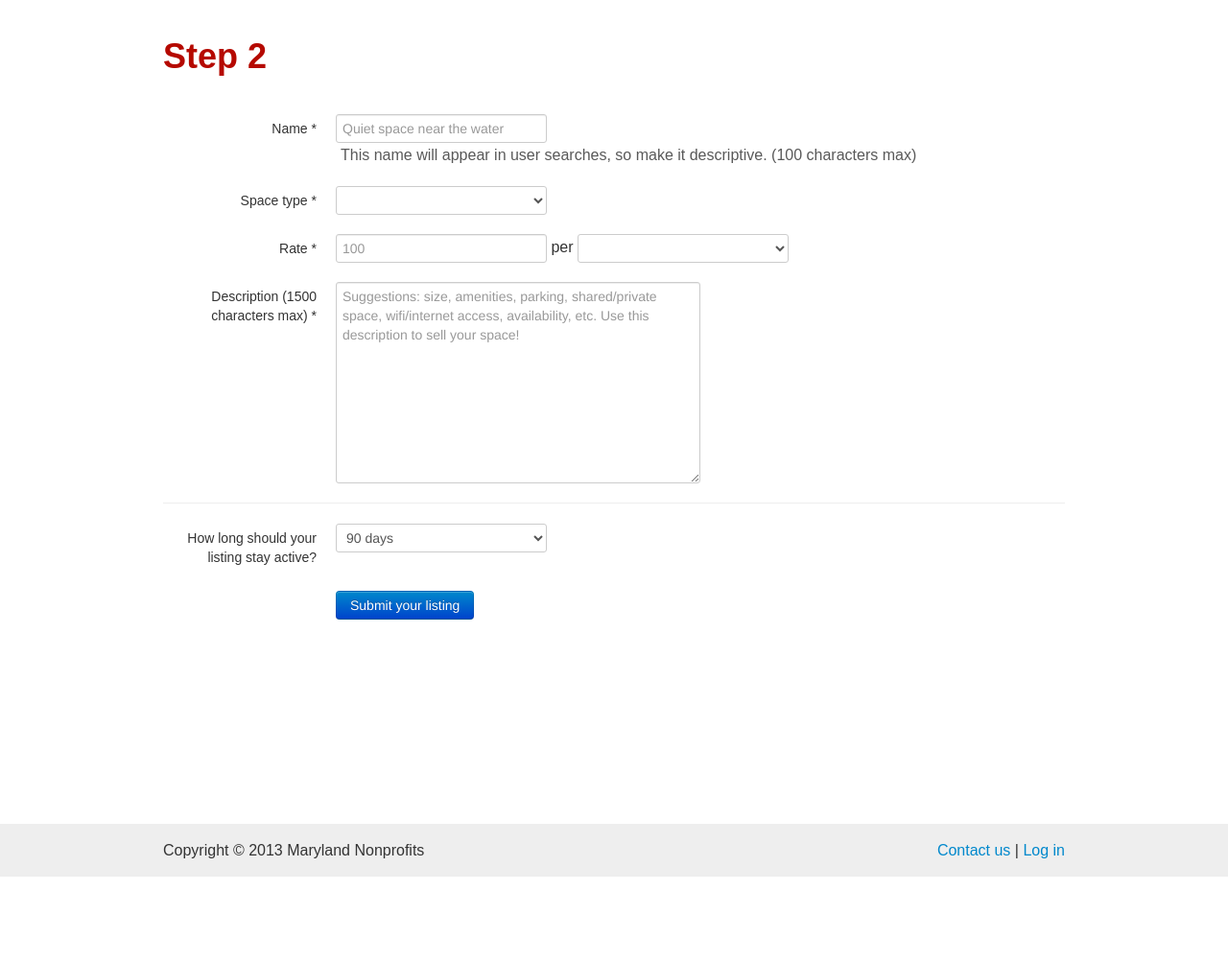
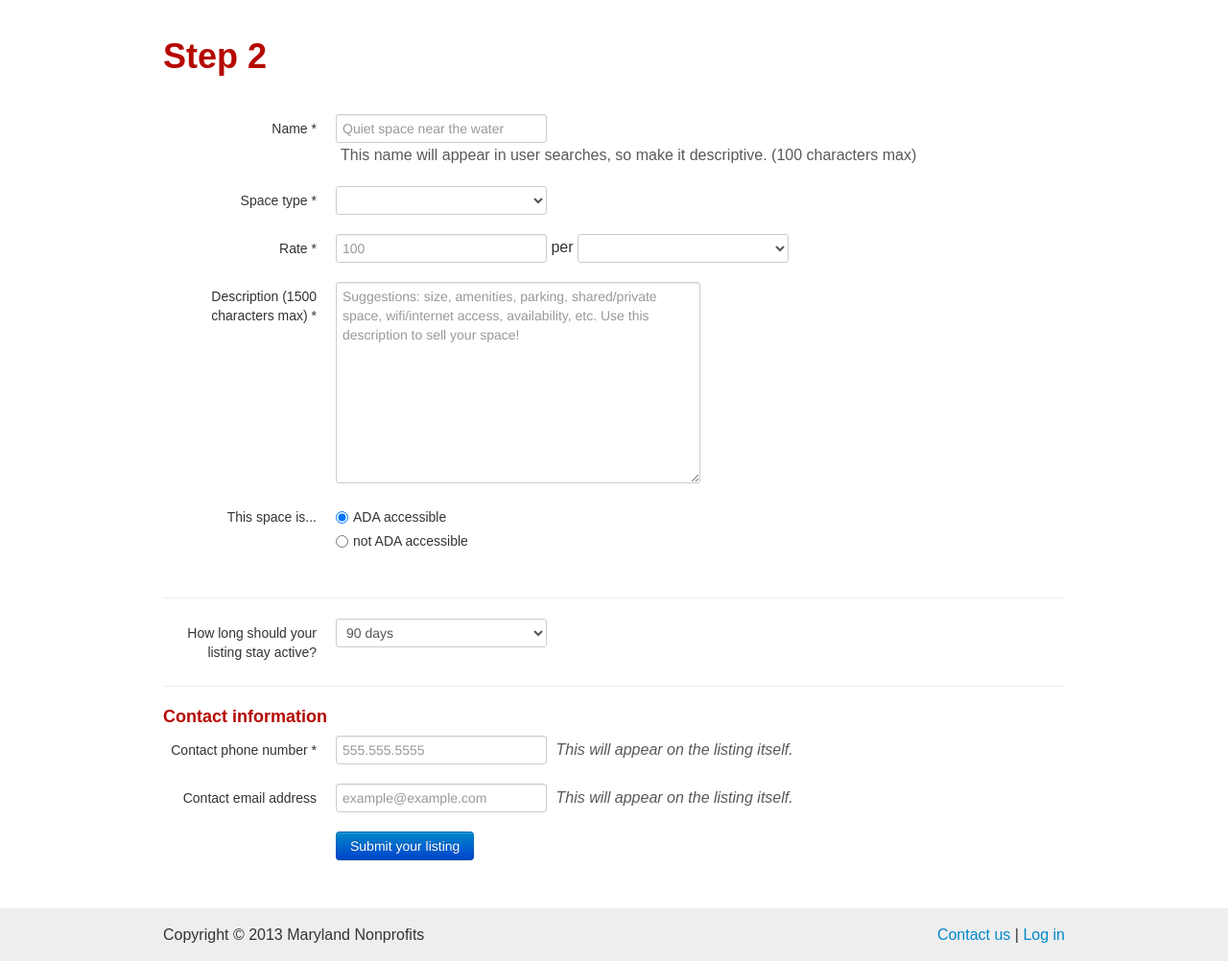
Before and after one commit to josephturnerjr/spacefinder, a Flask app: template spacefinder/templates/submit2.html in a window 1280 px wide. Shown: the part 255-1257 px from the top of the page at 96% size. Before the commit the page ends 1169 px from the top, so only its background shows below. Run offline with Flask 2, Linux system fonts and the light colour scheme; the template is opened without the code that fills it, so the values that code supplies are empty; some libraries are stand-ins or nearby versions.

Commit message:
ADA accessible flag, contact info for submission.

```diff
--- a/spacefinder/db_functions.py
+++ b/spacefinder/db_functions.py
@@ -23,12 +23,12 @@ def init_db():
 
 1800 sq ft., with spacious meeting rooms.
 
-Large windows, free wifi, free parking, quiet neighbors.""", rate_type=rate_type_ids['Month']))
+Large windows, free wifi, free parking, quiet neighbors.""", contact_phone="55555555555", rate_type=rate_type_ids['Month']))
     db.session.add(Listing(address="6695 Dobbin Rd, Columbia, MD",
                            lat="39.186198", lon="-76.824842",
                            name="Frisco Taphouse and Brewery", space_type=type_ids["meeting"], price=1700,
                            description="""Large open space in a quiet subdivision near Columbia.
 
-High ceilings, lots of parking, good beer selection.""", rate_type=rate_type_ids['Day'], expires_in_days=-1))
+High ceilings, lots of parking, good beer selection.""", rate_type=rate_type_ids['Day'], contact_phone="55555555555", expires_in_days=-1))
     db.session.add(Account("admin", "example@example.com", "Pass1234"))
     db.session.commit()
--- a/spacefinder/templates/submit2.html
+++ b/spacefinder/templates/submit2.html
@@ -57,6 +57,14 @@
           <span class="help-inline"></span>
         </div>
       </div>
+      <div class="control-group">
+        <label class="control-label" for="inputADA">This space is...</label>
+        <div class="controls">
+          <label class='radio'><input type='radio' name='ada_accessible' value='yes' checked> ADA accessible</label>
+          <label class='radio'><input type='radio' name='ada_accessible' value='no'> not ADA accessible</label>
+          <span class="help-inline"></span>
+        </div>
+      </div>
       <hr />
       <div class="control-group">
         <label class="control-label" for="inputDescription">How long should your listing stay active?</label>
@@ -67,6 +75,22 @@
             {% endfor %}
           </select>
           <span class="help-inline"></span>
+        </div>
+      </div>
+      <hr />
+      <h4>Contact information</h4>
+      <div class="control-group">
+        <label class="control-label" for="inputPhone">Contact phone number *</label>
+        <div class="controls">
+          <input type='text' name="contact_phone" maxlength="100" id="inputPhone" value="{{phone}}" placeholder="555.555.5555"></textarea>
+          <span class="help-inline"><em>This will appear on the listing itself.</em></span>
+        </div>
+      </div>
+      <div class="control-group">
+        <label class="control-label" for="inputEmail">Contact email address</label>
+        <div class="controls">
+          <input type='text' name="contact_email" maxlength="100" id="inputEmail" value="{{email}}" placeholder="example@example.com"></textarea>
+          <span class="help-inline"><em>This will appear on the listing itself.</em></span>
         </div>
       </div>
       <div class="control-group">
@@ -81,6 +105,4 @@
 {% block scripts %}
 <script src="https://maps.googleapis.com/maps/api/js?v=3.exp&sensor=false&libraries=geometry"></script>
 <script src="{{url_for('static', filename='js/submit.js')}}"></script>
-<script>
-</script>
 {% endblock %}
```
Also changed, not shown: spacefinder/models.py (+19 -1 lines), spacefinder/templates/listing.html (+8 -0 lines), spacefinder/views.py (+35 -31 lines).
